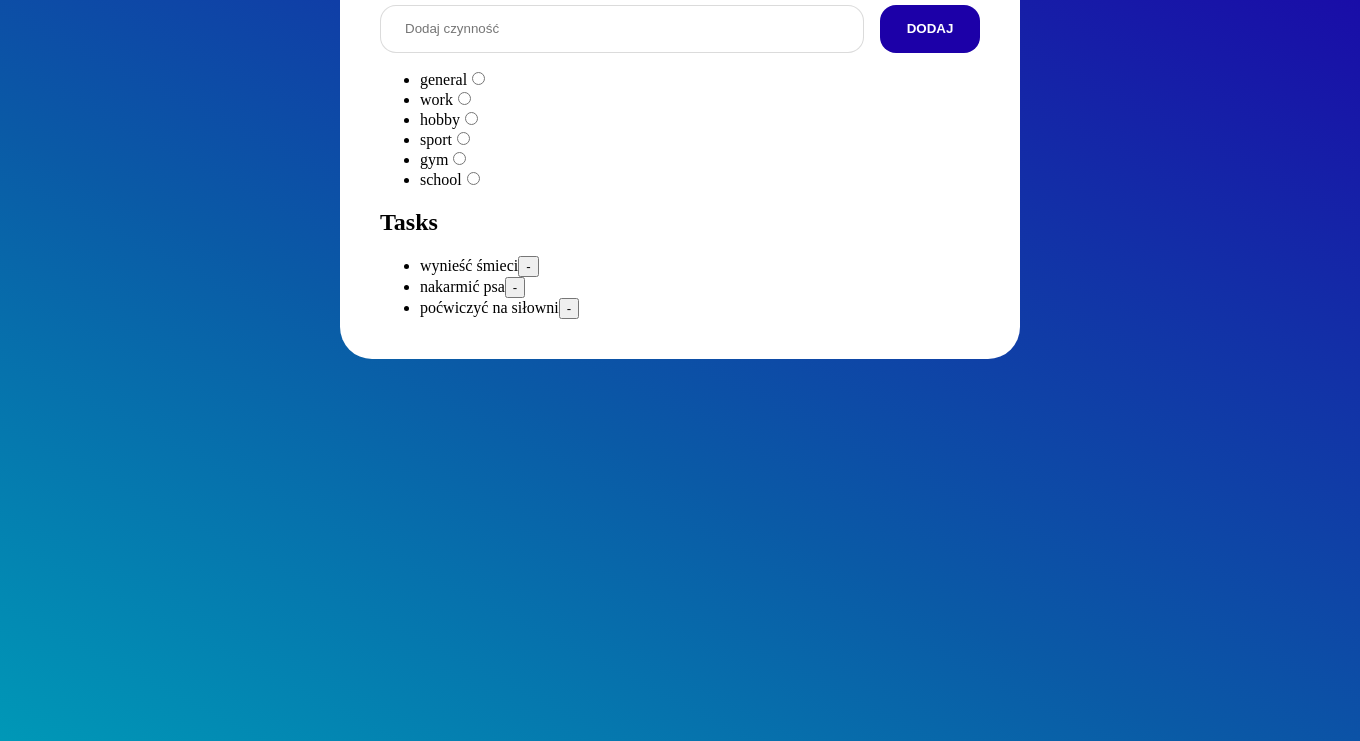
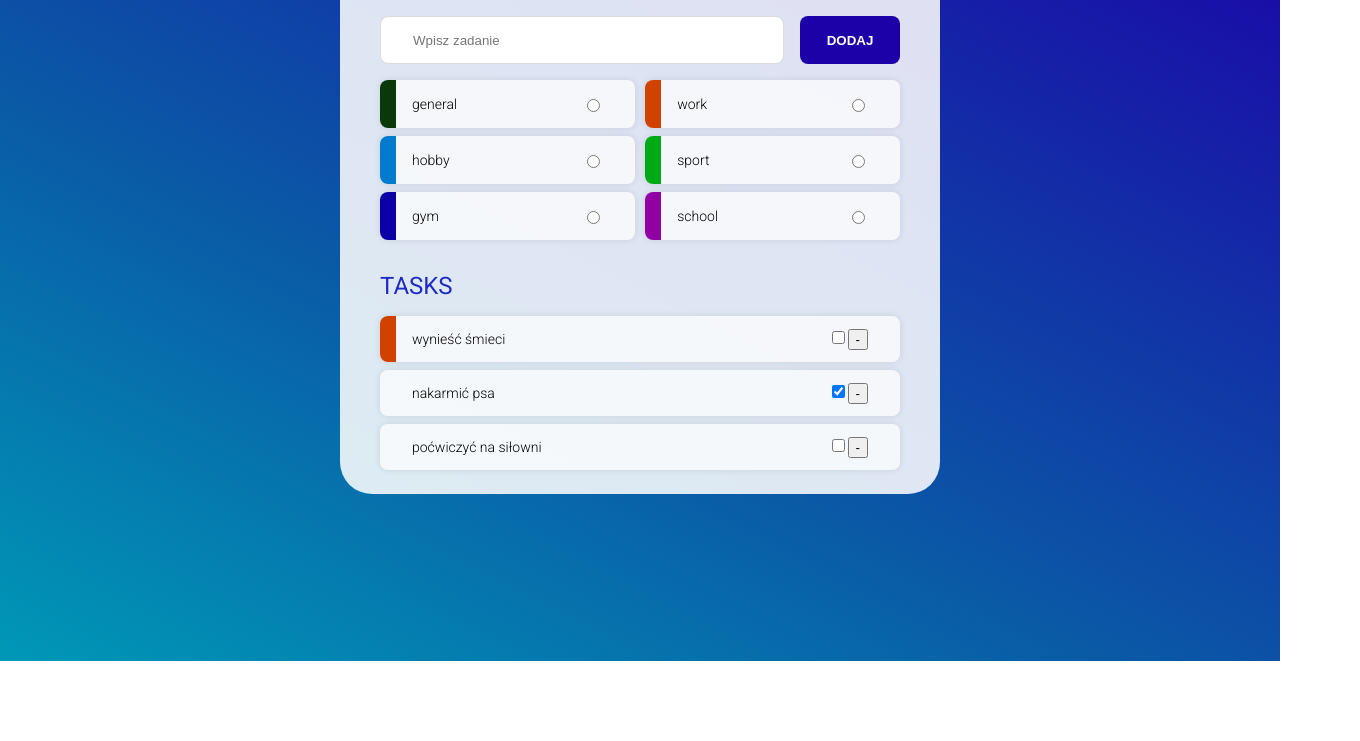
Before and after one commit to PiotrKochanka/to-do-typescript-app, a website: page index.html in a window 1280 px wide. Shown: the part 139-880 px from the top of the page, 1360 px wide, since content can reach past the window. After the commit the page ends 800 px from the top, so only its background shows below. Drawn offline with Linux system fonts and the light colour scheme.

Commit message:
app styling

```diff
--- a/css/styles.css
+++ b/css/styles.css
@@ -4,6 +4,10 @@ body{
     -webkit-text-size-adjust: none;
     overflow-x: hidden;
     transition: padding .5s linear;
+    font-family: "Roboto", sans-serif;
+}
+body *{
+    box-sizing: border-box;
 }
 .container{
     width: 100%;
@@ -15,16 +19,30 @@ body{
     background: linear-gradient(207deg,rgba(28, 0, 168, 1) 0%, rgba(10, 90, 166, 1) 61%, rgba(0, 152, 183, 1) 100%);
 }
 .todo_block{
-    background-color: white;
+    background-color: rgba(255, 255, 255, 0.863);
     padding: 24px 40px;
     max-width: 600px;
     margin: 0 auto;
     border-radius: 2rem;
 }
+.todo_h1{
+    padding: 0px;
+    margin-bottom: 32px;
+    font-weight: 400;
+    color: #1f2ac5;
+}
+.todo_h2{
+    padding: 0px;
+    margin-bottom: 16px;
+    margin-top: 32px;
+    font-weight: 400;
+    color: #1f2ac5;
+    text-transform: uppercase;
+}
 #add_input{
     width: 100%;
-    border-radius: 1rem;
-    padding: 0px 24px;
+    border-radius: 0.5rem;
+    padding: 0px 32px;
     height: 48px;
     border: 1px solid rgba(128, 128, 128, 0.281);
     box-sizing: border-box;
@@ -38,9 +56,111 @@ body{
     min-width: 100px;
     background-color: #1c00a8;
     color: white;
-    border-radius: 1rem;
+    border-radius: 0.5rem;
     border: 0px none transparent;
     font-weight: 900;
     text-transform: uppercase;
     cursor: pointer;
 }
+.todo_categories{
+    padding: 0px;
+    margin: 16px 0px 0px 0px;
+    list-style-type: none;
+    display: flex;
+    flex-wrap: wrap;
+    justify-content: space-between;
+    gap: 8px;
+}
+.todo_categories > li{
+    width: 49%;
+    display: flex;
+    justify-content: space-between;
+    padding: 16px 32px;
+    font-size: 14px;
+    -webkit-box-shadow: 0px 0px 6px 1px rgba(0, 0, 0, 0.08);
+    -moz-box-shadow: 0px 0px 6px 1px rgba(0, 0, 0, 0.08);
+    box-shadow: 0px 0px 6px 1px rgba(0, 0, 0, 0.08);
+    background-color: rgba(255, 255, 255, 0.705);
+    border-radius: 0.5rem;
+    font-weight: 300;
+    overflow: hidden;
+    position: relative;
+}
+.general:after{
+    content: "";
+    background-color: rgb(10, 56, 10);
+    width: 16px;
+    height: 100%;
+    position: absolute;
+    left: 0px;
+    top: 0px;
+}
+.work:after{
+    content: "";
+    background-color: rgb(209, 66, 0);
+    width: 16px;
+    height: 100%;
+    position: absolute;
+    left: 0px;
+    top: 0px;
+}
+.hobby:after{
+    content: "";
+    background-color: rgb(0, 123, 206);
+    width: 16px;
+    height: 100%;
+    position: absolute;
+    left: 0px;
+    top: 0px;
+}
+.sport:after{
+    content: "";
+    background-color: rgb(0, 170, 23);
+    width: 16px;
+    height: 100%;
+    position: absolute;
+    left: 0px;
+    top: 0px;
+}
+.gym:after{
+    content: "";
+    background-color: rgb(11, 0, 165);
+    width: 16px;
+    height: 100%;
+    position: absolute;
+    left: 0px;
+    top: 0px;
+}
+.school:after{
+    content: "";
+    background-color: rgb(144, 0, 163);
+    width: 16px;
+    height: 100%;
+    position: absolute;
+    left: 0px;
+    top: 0px;
+}
+.todo_tasks{
+    padding: 0px;
+    margin: 16px 0px 0px 0px;
+    list-style-type: none;
+    display: flex;
+    flex-direction: column;
+    gap: 8px;
+}
+.todo_tasks > li{
+    width: 100%;
+    display: flex;
+    justify-content: space-between;
+    align-items: center;
+    font-weight: 300;
+    padding: 12px 32px;
+    border-radius: 0.5rem;
+    -webkit-box-shadow: 0px 0px 6px 1px rgba(0, 0, 0, 0.08);
+    -moz-box-shadow: 0px 0px 6px 1px rgba(0, 0, 0, 0.08);
+    box-shadow: 0px 0px 6px 1px rgba(0, 0, 0, 0.08);
+    background-color: rgba(255, 255, 255, 0.705);
+    position: relative;
+    overflow: hidden;
+    font-size: 14px;
+}
--- a/index.html
+++ b/index.html
@@ -5,17 +5,19 @@
     <meta name="viewport" content="width=device-width, initial-scale=1.0">
     <title>To Do list</title>
     <link rel="stylesheet" href="./css/styles.css">
+    <link rel="preconnect" href="https://fonts.googleapis.com">
+    <link rel="preconnect" href="https://fonts.gstatic.com" crossorigin>
+    <link href="https://fonts.googleapis.com/css2?family=Open+Sans:ital,wght@0,300..800;1,300..800&family=Poppins:ital,wght@0,100;0,200;0,300;0,400;0,500;0,600;0,700;0,800;0,900;1,100;1,200;1,300;1,400;1,500;1,600;1,700;1,800;1,900&family=Roboto:ital,wght@0,100..900;1,100..900&display=swap" rel="stylesheet">
 </head>
 <body>
     <div class="container">
         <form class="todo_block" autocomplete="off">
             <h1 class="todo_h1">To Do List</h1>
             <div class="todo_input">
-                <input type="text" name="addInput" id="add_input" placeholder="Dodaj czynność">
+                <input type="text" name="addInput" id="add_input" placeholder="Wpisz zadanie">
                 <button class="todo_add_button">Dodaj</button>
             </div>
             <ul class="todo_categories">
-
             </ul>
             <h2 class="todo_h2">Tasks</h2>
             <ul class="todo_tasks">
--- a/src/app.ts
+++ b/src/app.ts
@@ -57,6 +57,10 @@ const renderCategories = () => {
         categoryInputElement.type = "radio";
         categoryInputElement.name = "category";
 
+        categoryInputElement.addEventListener("change", () => {
+            selectedCategory = category;
+        })
+
         categoryElement.appendChild(categoryLabelElement);
         categoryElement.appendChild(categoryInputElement);
 
@@ -74,22 +78,31 @@ const renderTasks = () => {
             taskElement.classList.add(task.category);
         }
 
+        const labelAndInputContainer: HTMLElement = document.createElement("div");
+        labelAndInputContainer.classList.add("tasks_buttons");
+
         const labelElement: HTMLLabelElement = document.createElement("label");
         labelElement.innerText = task.name;
         labelElement.setAttribute("for", id);
 
         const inputElement: HTMLInputElement = document.createElement("input");
-        inputElement.type = "button";
+        inputElement.type = "checkbox";
         inputElement.value = "-"
         inputElement.name = task.name;
         inputElement.id = id;
-        // inputElement.checked = task.done;
-        // inputElement.addEventListener("change", () => {
-        //     task.done = !task.done
-        // })
+        inputElement.checked = task.done;
+        inputElement.addEventListener("change", () => {
+            task.done = !task.done
+        });
+
+        const buttonElement: HTMLButtonElement = document.createElement("button");
+        buttonElement.innerHTML = "-";
+        buttonElement.classList.add("usun");
 
         taskElement.appendChild(labelElement);
-        taskElement.appendChild(inputElement);
+        taskElement.appendChild(labelAndInputContainer);
+        labelAndInputContainer.appendChild(inputElement);
+        labelAndInputContainer.appendChild(buttonElement);
 
         tasksListElement.appendChild(taskElement);
     });
@@ -109,10 +122,10 @@ taskButtonElement.addEventListener("click", (event: Event) => {
         return;
     }
 
-    // if (!selectedCategory) {
-    //     alert("Wybierz kategorię!");
-    //     return;
-    // }
+    if (!selectedCategory) {
+        alert("Wybierz kategorię!");
+        return;
+    }
 
     addTask(
         {
```
Also changed, not shown: dist/app.js.
